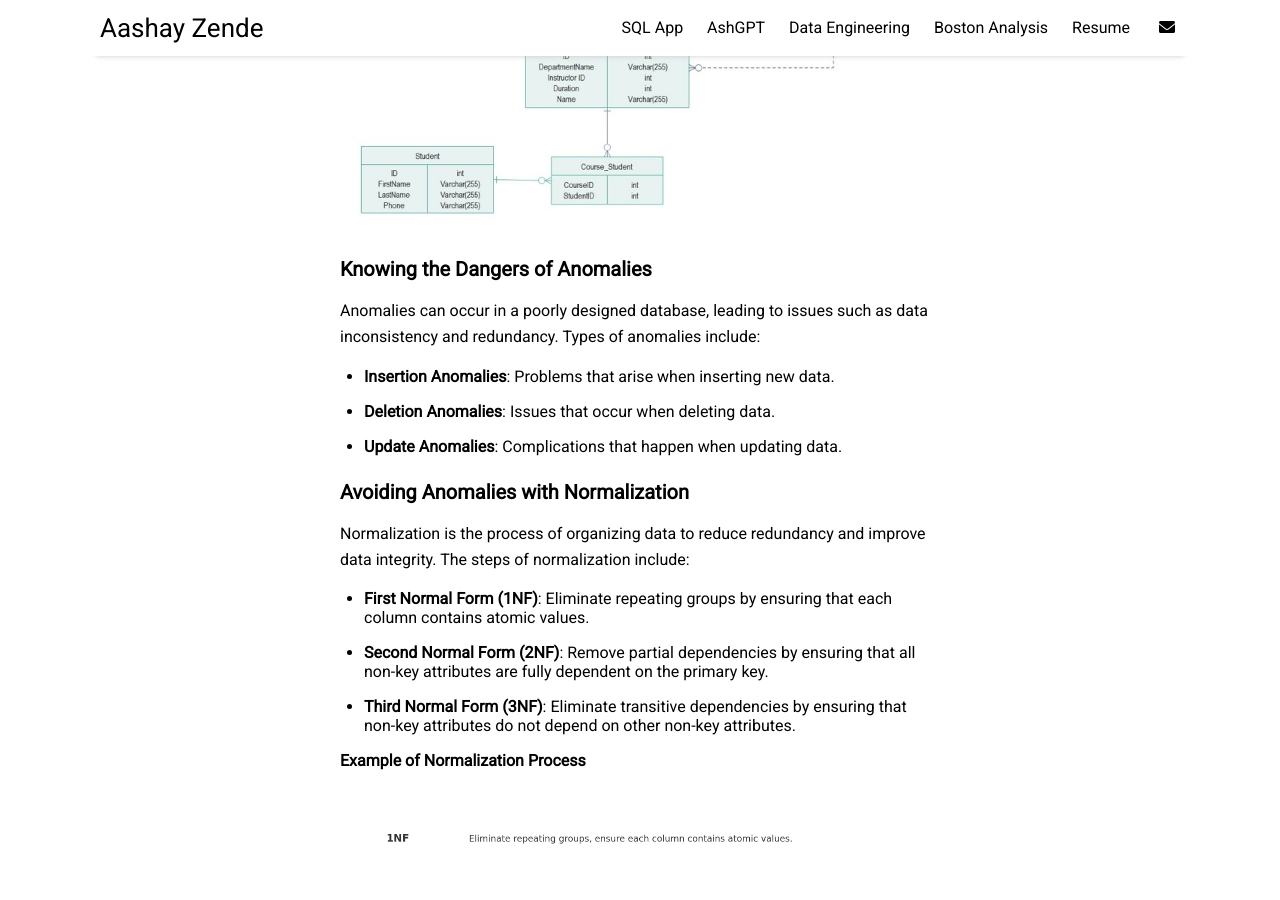
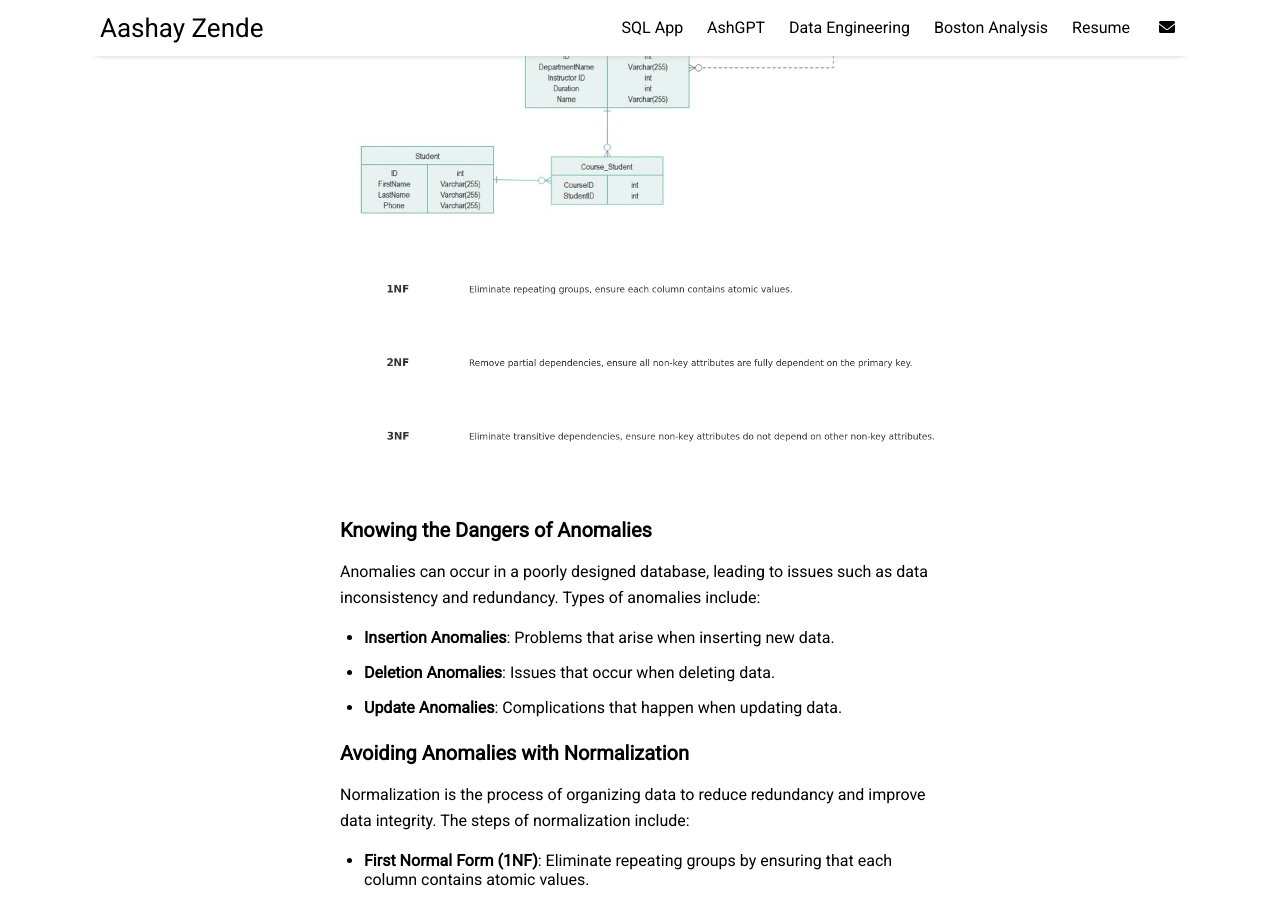
Before and after one commit to ashz1/posts, a Jekyll site: the page built from _posts/2024-07-13-Nuances-of-a-Database-Model.md, in a window 1280 px wide and 900 px high, scrolled down 1745 px. Built offline with Jekyll 4.4.1, drawn with Linux system fonts in a browser that asks for light colours; nearby versions of some CDN libraries.

Commit message:
Update 2024-07-13-Nuances-of-a-Database-Model.md

```diff
--- a/_posts/2024-07-13-Nuances-of-a-Database-Model.md
+++ b/_posts/2024-07-13-Nuances-of-a-Database-Model.md
@@ -41,7 +41,8 @@ The relational model is a logical representation of the data that defines how da
 
 #### Example of an Entity-Relationship Diagram (ERD)
 
-![ERD Example](/assets/img/erd_example.jpg)
+<img src="/assets/img/erd_example.jpg" alt="ERD Example">
+<img src="/assets/img/normalization_process.jpg" alt="Normalization Process">
 
 ### Knowing the Dangers of Anomalies
 
```
